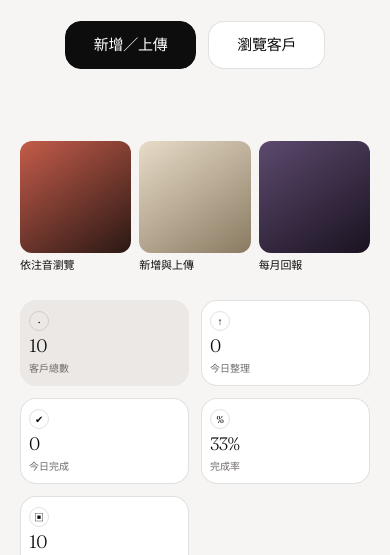
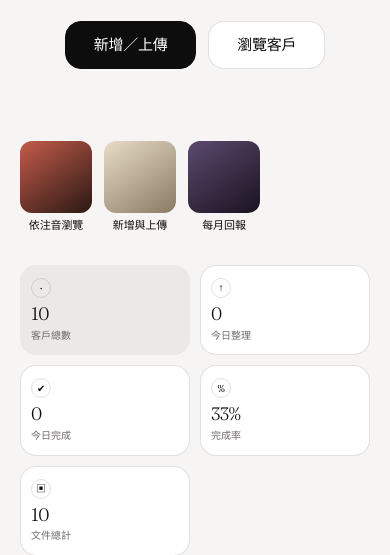
Before and after one commit to sandytai417/drivedocs, a website: page index.html in a window 390 px wide. Shown: the part 278-833 px from the top of the page. Drawn offline with Linux system fonts and the light colour scheme.

Commit message:
fix: 首頁固定小方塊橫排，回報指標改兩欄並縮小數字
加上 CSS 快取破壞參數，避免舊樣式殘留。

```diff
--- a/css/styles.css
+++ b/css/styles.css
@@ -447,11 +447,12 @@ a { color: var(--color-off-black); text-decoration: none; }
   margin: 0;
   font-family: var(--font-serif);
   font-weight: 300;
-  font-size: clamp(20px, 3.2vw, 32px);
+  font-size: 28px;
   letter-spacing: -0.04em;
   line-height: 1.05;
-  overflow-wrap: anywhere;
-  word-break: break-word;
+  overflow: hidden;
+  text-overflow: ellipsis;
+  white-space: nowrap;
   max-width: 100%;
 }
 .stat__label {
@@ -461,7 +462,10 @@ a { color: var(--color-off-black); text-decoration: none; }
   letter-spacing: 0;
   text-transform: none;
   line-height: 1.3;
-  overflow-wrap: anywhere;
+  overflow: hidden;
+  display: -webkit-box;
+  -webkit-line-clamp: 2;
+  -webkit-box-orient: vertical;
 }
 
 .stack { display: grid; gap: 24px; }
@@ -1092,10 +1096,10 @@ a { color: var(--color-off-black); text-decoration: none; }
   .topbar__menu { display: inline-grid; }
   .workspace { border-right: 0; }
   .overview { grid-template-columns: repeat(3, minmax(0, 1fr)); }
-  .overview--4 { grid-template-columns: repeat(4, minmax(0, 1fr)); }
+  .overview--4 { grid-template-columns: repeat(2, minmax(0, 1fr)); }
   .overview--2 { grid-template-columns: repeat(2, minmax(0, 1fr)); }
   .stat { padding: 12px; gap: 6px; }
-  .stat__value { font-size: clamp(16px, 4.5vw, 24px); }
+  .stat__value { font-size: 22px; }
   .stat__label { font-size: 11px; }
   .steps, .mode-switch, .field-row { grid-template-columns: 1fr; }
   .privacy-chip { display: none; }
@@ -1103,12 +1107,12 @@ a { color: var(--color-off-black); text-decoration: none; }
 }
 @media (max-width: 560px) {
   .overview { grid-template-columns: repeat(2, minmax(0, 1fr)); }
-  .overview--4 { grid-template-columns: repeat(4, minmax(0, 1fr)); }
+  .overview--4 { grid-template-columns: repeat(2, minmax(0, 1fr)); }
   .overview--2 { grid-template-columns: repeat(2, minmax(0, 1fr)); }
-  .stat { padding: 10px 8px; border-radius: 12px; }
+  .stat { padding: 12px 10px; border-radius: 12px; }
   .stat__ico { width: 20px; height: 20px; font-size: 10px; }
-  .stat__value { font-size: 18px; letter-spacing: -0.03em; }
-  .stat__label { font-size: 10px; }
+  .stat__value { font-size: 20px; letter-spacing: -0.03em; }
+  .stat__label { font-size: 11px; }
   .main { padding: 20px 16px 64px; }
   .topbar { padding: 0 12px; }
 }
@@ -1374,10 +1378,15 @@ a { color: var(--color-off-black); text-decoration: none; }
 .polaroid--6 { top: 40%; right: 2%; width: 60px; height: 60px; transform: rotate(-7deg); background: linear-gradient(145deg,#7a8fa0,#3a4a56); }
 
 .feature-grid {
-  display: grid;
-  grid-template-columns: repeat(3, minmax(0, 1fr));
+  display: flex;
+  flex-direction: row;
+  flex-wrap: nowrap;
+  align-items: flex-start;
   gap: 12px;
   margin-bottom: 28px;
+  overflow-x: auto;
+  -webkit-overflow-scrolling: touch;
+  padding-bottom: 4px;
 }
 .feature-card {
   background: transparent;
@@ -1385,11 +1394,16 @@ a { color: var(--color-off-black); text-decoration: none; }
   padding: 0;
   text-align: left;
   cursor: pointer;
-  min-width: 0;
+  flex: 0 0 96px;
+  width: 96px;
+  min-width: 96px;
+  max-width: 96px;
 }
 .feature-card__media {
+  width: 96px;
+  height: 96px;
   aspect-ratio: 1 / 1;
-  border-radius: var(--radius-cards);
+  border-radius: 12px;
   overflow: hidden;
 }
 .feature-card__media--1 { background: linear-gradient(145deg,#c45c4a,#2a1814); }
@@ -1397,11 +1411,12 @@ a { color: var(--color-off-black); text-decoration: none; }
 .feature-card__media--3 { background: linear-gradient(145deg,#5c4a6e,#1a1220); }
 .feature-card__label {
   margin-top: 8px;
-  font-size: 14px;
+  font-size: 13px;
   font-weight: 400;
   letter-spacing: -0.01em;
   color: var(--color-ink-black);
   line-height: 1.25;
+  text-align: center;
 }
 
 .pill.is-active,
@@ -1475,9 +1490,17 @@ a { color: var(--color-off-black); text-decoration: none; }
   .sidebar.is-open { transform: none; }
   .workspace { padding: 0 4px; }
   .feature-grid {
-    grid-template-columns: repeat(3, minmax(0, 1fr));
     gap: 10px;
   }
+  .feature-card,
+  .feature-card__media {
+    flex-basis: 84px;
+    width: 84px;
+    min-width: 84px;
+    max-width: 84px;
+    height: auto;
+  }
+  .feature-card__media { height: 84px; }
   .feature-card__label { font-size: 12px; margin-top: 6px; }
   .polaroid { display: none; }
 }
@@ -1485,7 +1508,14 @@ a { color: var(--color-off-black); text-decoration: none; }
   .privacy-chip { display: none; }
   .greeting { padding: 32px 12px 40px; }
   .feature-grid { gap: 8px; }
-  .feature-card__media { border-radius: 12px; }
+  .feature-card,
+  .feature-card__media {
+    flex-basis: 76px;
+    width: 76px;
+    min-width: 76px;
+    max-width: 76px;
+  }
+  .feature-card__media { height: 76px; border-radius: 12px; }
   .feature-card__label { font-size: 11px; }
 }
 
@@ -1506,3 +1536,85 @@ a { color: var(--color-off-black); text-decoration: none; }
   z-index: 55;
 }
 .card__link::after { content: " →"; }
+
+/* —— Hard overrides: homepage tiles + report metrics (v20260730b) —— */
+.feature-grid {
+  display: flex !important;
+  flex-direction: row !important;
+  flex-wrap: nowrap !important;
+  grid-template-columns: none !important;
+  gap: 12px !important;
+  align-items: flex-start !important;
+}
+.feature-card {
+  flex: 0 0 96px !important;
+  width: 96px !important;
+  min-width: 96px !important;
+  max-width: 96px !important;
+  display: block !important;
+}
+.feature-card__media {
+  width: 96px !important;
+  height: 96px !important;
+  aspect-ratio: 1 / 1 !important;
+  border-radius: 12px !important;
+}
+.feature-card__label {
+  text-align: center !important;
+  font-size: 12px !important;
+  margin-top: 6px !important;
+}
+
+.overview--4,
+.overview--2,
+.overview {
+  gap: 10px !important;
+}
+.card.stat,
+article.stat,
+.stat {
+  padding: 12px 10px !important;
+  min-width: 0 !important;
+  overflow: hidden !important;
+  box-sizing: border-box !important;
+}
+.stat__value {
+  font-size: 22px !important;
+  line-height: 1.1 !important;
+  white-space: nowrap !important;
+  overflow: hidden !important;
+  text-overflow: ellipsis !important;
+  max-width: 100% !important;
+}
+.stat__label {
+  font-size: 11px !important;
+  text-transform: none !important;
+  line-height: 1.25 !important;
+}
+
+@media (max-width: 960px) {
+  .feature-card,
+  .feature-card__media {
+    flex-basis: 80px !important;
+    width: 80px !important;
+    min-width: 80px !important;
+    max-width: 80px !important;
+  }
+  .feature-card__media { height: 80px !important; }
+  .overview--4 { grid-template-columns: repeat(2, minmax(0, 1fr)) !important; }
+  .stat__value { font-size: 20px !important; }
+}
+@media (max-width: 560px) {
+  .feature-card,
+  .feature-card__media {
+    flex-basis: 72px !important;
+    width: 72px !important;
+    min-width: 72px !important;
+    max-width: 72px !important;
+  }
+  .feature-card__media { height: 72px !important; }
+  .feature-card__label { font-size: 11px !important; }
+  .overview--4 { grid-template-columns: repeat(2, minmax(0, 1fr)) !important; }
+  .stat__value { font-size: 18px !important; }
+  .stat__label { font-size: 10px !important; }
+}
--- a/index.html
+++ b/index.html
@@ -8,7 +8,7 @@
   <link rel="preconnect" href="https://fonts.googleapis.com">
   <link rel="preconnect" href="https://fonts.gstatic.com" crossorigin>
   <link href="https://fonts.googleapis.com/css2?family=Fraunces:opsz,wght@9..144,300;9..144,400;9..144,500&family=Noto+Serif+TC:wght@300;400;500&display=swap" rel="stylesheet">
-  <link rel="stylesheet" href="css/styles.css">
+  <link rel="stylesheet" href="css/styles.css?v=20260730b">
 </head>
 <body>
   <div class="shell">
@@ -70,9 +70,9 @@
   <div id="toasts" class="toasts" aria-live="polite"></div>
   <div id="modal-root"></div>
 
-  <script src="js/zhuyin.js"></script>
-  <script src="js/store.js"></script>
-  <script src="js/app.js"></script>
+  <script src="js/zhuyin.js?v=20260730b"></script>
+  <script src="js/store.js?v=20260730b"></script>
+  <script src="js/app.js?v=20260730b"></script>
   <script>
     document.querySelectorAll('[data-page]').forEach(function (el) {
       if (el.closest('.menu')) return;
--- a/js/app.js
+++ b/js/app.js
@@ -972,7 +972,7 @@
       '<section class="greeting"><h1>' + (state.page === 'analytics' ? '報表分析' : '每月回報') + '</h1>' +
       '<p>本月 ' + escapeHtml(r.month) + ' · 聚焦進度與活動</p></section>' +
       '<div class="overview overview--4">' +
-        statCard('＋', r.monthStats.newCustomers, '本月新增客戶') +
+        statCard('＋', r.monthStats.newCustomers, '新增客戶') +
         statCard('↑', r.monthStats.organized, '本月整理') +
         statCard('%', r.completionRate + '%', '完成率') +
         statCard('▣', d.totalFiles, '文件總計') +
```
